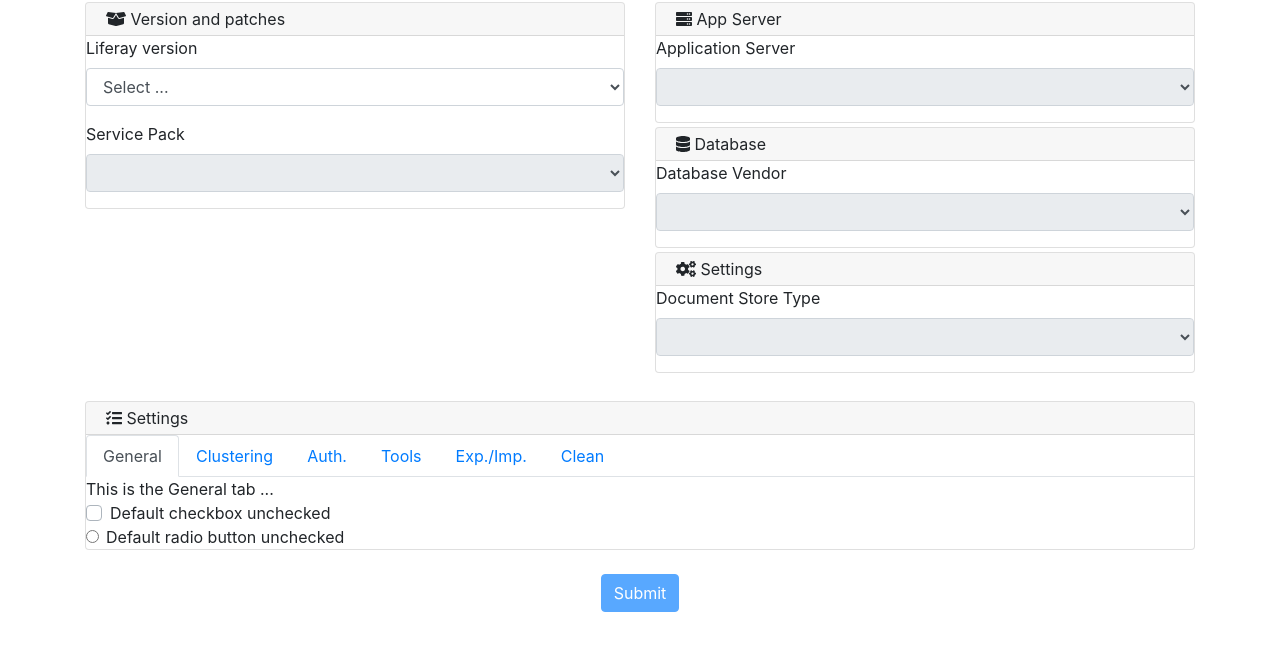
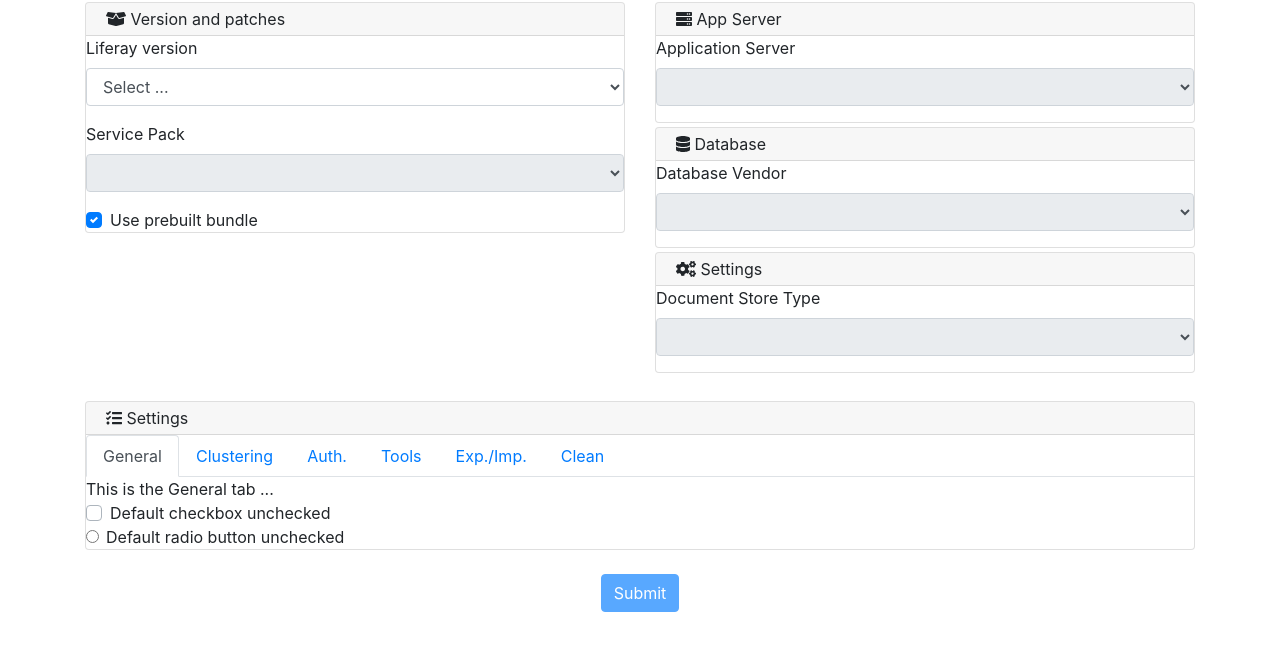
Before and after one commit to alffox/liferayup-for-web, a website: page index.html in a window 1280 px wide. Shown: the part 58-708 px from the top of the page. Drawn offline with nearby package versions, Linux system fonts and the light colour scheme.

Commit message:
feat: Add Use prebuilt bundle checkbox

```diff
--- a/index.html
+++ b/index.html
@@ -90,6 +90,11 @@
                             <label for="liferayServicePackFormSelect">Service Pack</label>
                             <select class="form-control" id="liferayServicePackFormSelect" disabled>
                             </select>
+                        </div>
+
+                        <div class="custom-control custom-checkbox">
+                            <input type="checkbox" class="custom-control-input" id="defaultChecked" checked>
+                            <label class="custom-control-label" for="defaultChecked">Use prebuilt bundle</label>
                         </div>
                     </div>
                 </div>
```
